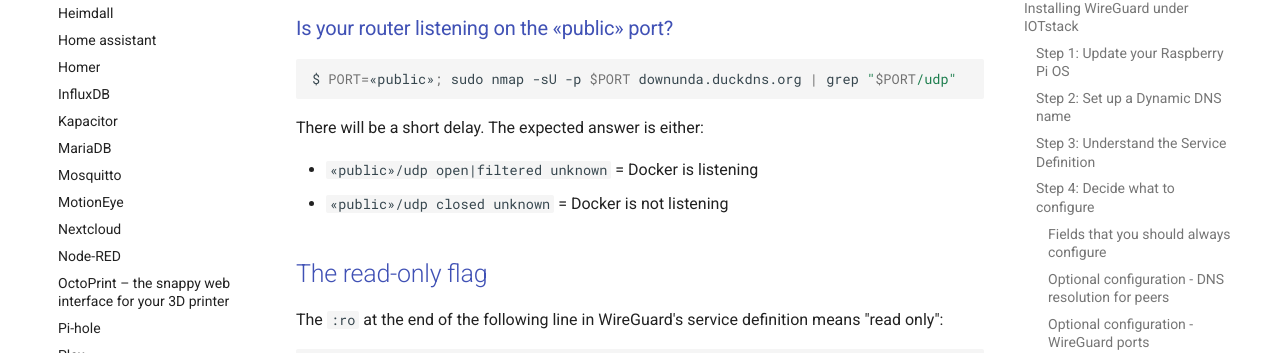
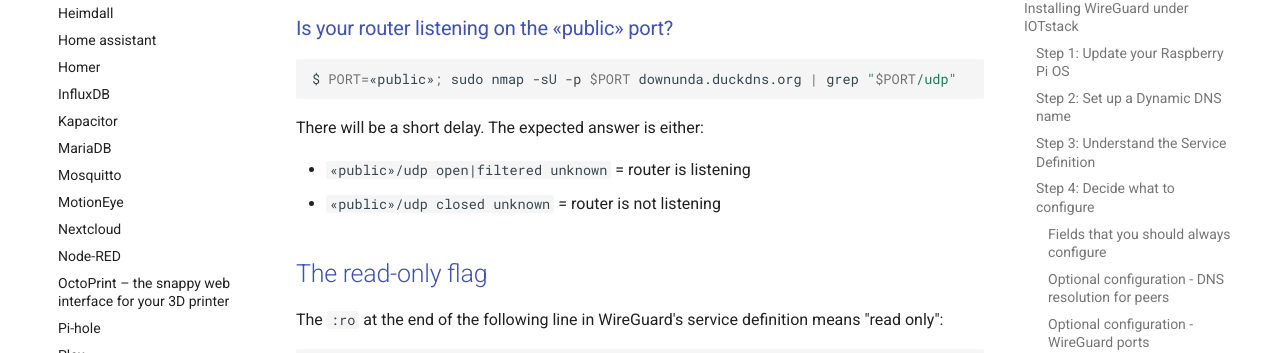
Before and after one commit to gcgarner/IOTstack, an MkDocs documentation site: the page built from docs/Containers/WireGuard.md, in a window 1280 px wide and 900 px high, scrolled down 13764 px. Shown: the part 100-453 px from the top of the window. Built offline with MkDocs 1.6.1 and Material for MkDocs 9.7.7, drawn with Linux system fonts in a browser that asks for light colours.

Commit message:
fix typos in 'is router listening' test

```diff
--- a/docs/Containers/WireGuard.md
+++ b/docs/Containers/WireGuard.md
@@ -498,8 +498,8 @@ $ PORT=«public»; sudo nmap -sU -p $PORT downunda.duckdns.org | grep "$PORT/udp
 
 There will be a short delay. The expected answer is either:
 
-* `«public»/udp open|filtered unknown` = Docker is listening
-* `«public»/udp closed unknown` = Docker is not listening
+* `«public»/udp open|filtered unknown` = router is listening
+* `«public»/udp closed unknown` = router is not listening
 
 ## <a name="readOnlyFlag"> The read-only flag </a>
 
```
